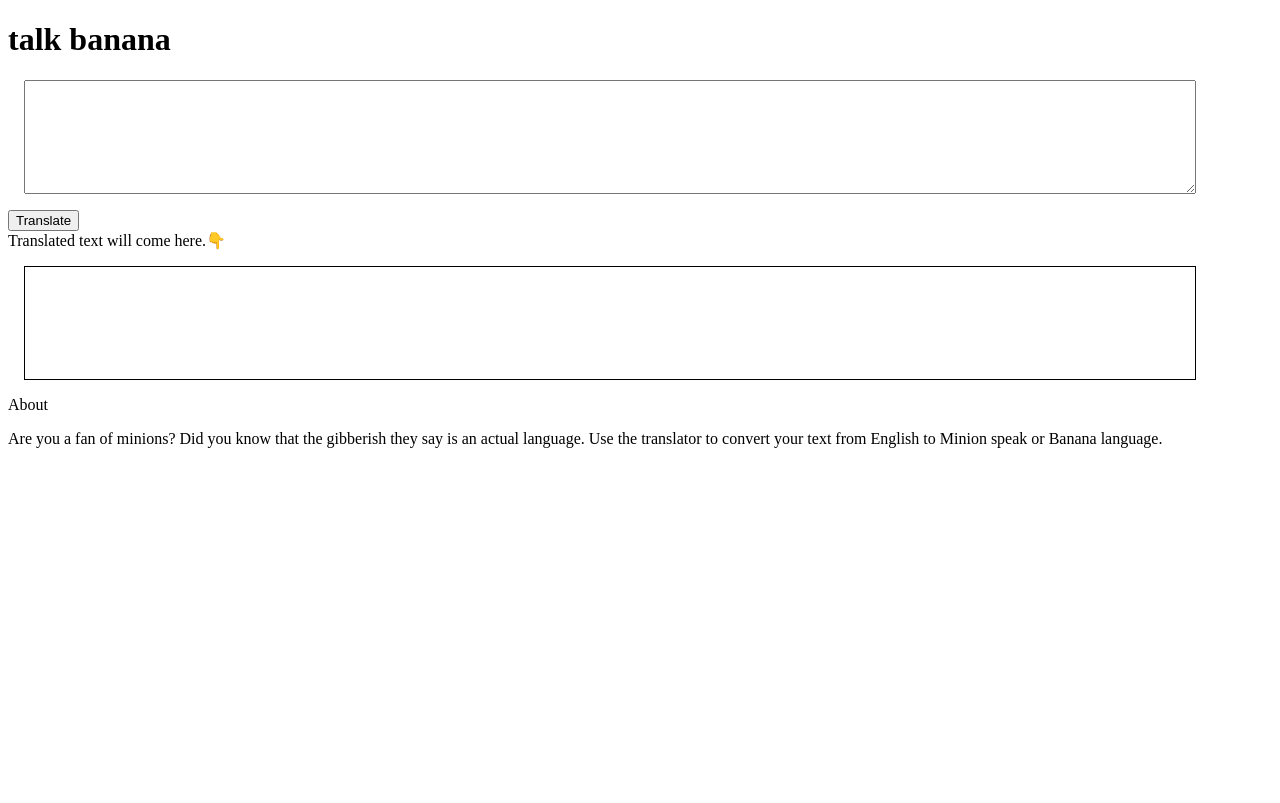
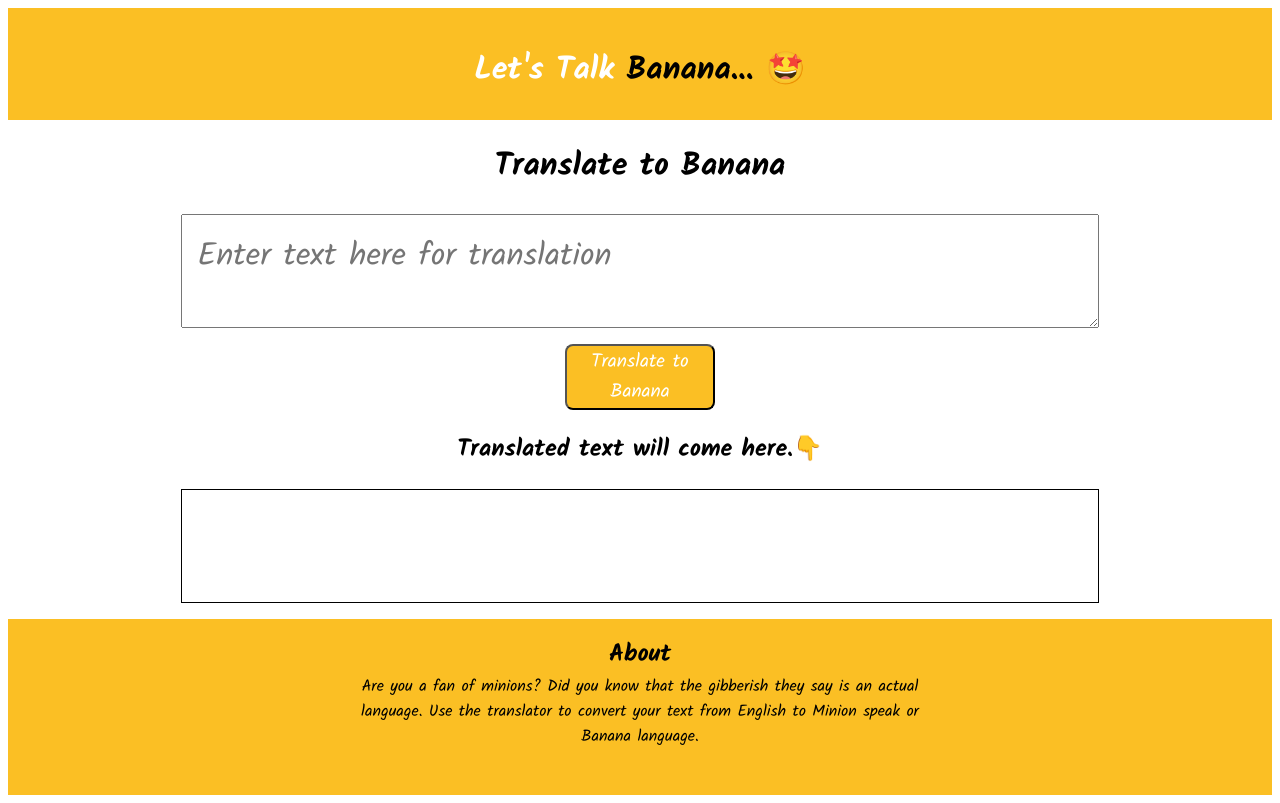
Before and after one commit to shwetamisar/neogCamp-banana-speak, a plain HTML site: page index.html in a window 1280 px wide. Drawn offline with Linux system fonts and the light colour scheme.

Commit message:
update : updated css file

```diff
--- a/app.js
+++ b/app.js
@@ -1,9 +1,33 @@
-var btnTranslate = document.querySelector("#btn-translate");
-var txtInput = document.querySelector("#txt-input");
-var outputDiv = document.querySelector("#output");
+//button click
+var btnTranslate=document.querySelector("#btn-translate");
+//take input from text area
+var textareaInput=document.querySelector(".textarea-input");
+//show op
+var outputArea=document.querySelector(".output-area");
 
+//var serverURL="https://lessonfourapi.tanaypratap.repl.co/translate/yoda.json"
 
-function clickHandler() {
-    outputDiv.innerText = "kjhdghbisfhcvsdhgv"+ txtInput.value;
+var serverURL="https://api.funtranslations.com/translate/minion.json"
+function getTranslationURL(textareaInput)
+{
+    return serverURL+"?"+"text="+textareaInput;
 }
-btnTranslate.addEventListener("click", clickHandler)
+function errorHandler(error)
+{
+    console.log("error occured",error)
+    alert("Sever issue !! Try after sometime")
+}
+function clickEventHandler()
+{
+   //outputArea.innerText="gdhf"+textareaInput.value;
+   var inputText=textareaInput.value;
+   fetch(getTranslationURL(inputText))
+   .then(response => response.json())
+   .then(json =>{
+       var translatedText=json.contents.translated;
+       outputArea.innerText=translatedText;
+   })
+   .catch(errorHandler)
+
+};
+btnTranslate.addEventListener("click",clickEventHandler)
--- a/index.html
+++ b/index.html
@@ -2,42 +2,27 @@
 <html lang="en">
 <head>
     <meta charset="UTF-8">
-    <meta http-equiv="X-UA-Compatible" content="IE=edge">
+    <link rel="stylesheet" type="text/css" href="style.css">
     <meta name="viewport" content="width=device-width, initial-scale=1.0">
-    <title>banana speak</title>
-    <style>
-        textarea{
-          width: 90%;
-          height: 10vh;
-          display: block;
-          margin: 1rem;
-          padding: 1rem;
-        }
-        #output{
-            border: 1px solid black;
-            width: 90%;
-            height: 10vh;
-            margin: 1rem;
-            padding: 1rem;
-        }
+    <title>banana talk</title>
+</head>
 
-    </style>
 </head>
 <body>
-    <h1>talk banana</h1>
-    <textarea id="txt-input"
-     placeholder="Enter text here for translation">
-    </textarea>
-    <button id="btn-translate">Translate</button>
-
-    <div>Translated text will come here.👇</div>
-
-
-    <div id="output"></div>
-    <script src="app.js" text="text/javascript"></script>
-    <footer  class="footer ">
-        <div class="footer-header">About</div>
-        <p class="container-center">Are you a fan of minions? Did you know that the gibberish they say is an actual language. Use the translator to convert your text from English to Minion speak or Banana language.</p>
-    </footer>
+   <div class="nav-block">
+        <h1 class="hero-heading">Let's Talk <span class="emphasize-name"> Banana... 🤩</span></h1>
+   </div>
+<div class="align-element">
+    <h1> Translate to Banana</h1>
+    <textarea placeholder ="Enter text here for translation"class="textarea-input"></textarea>
+    <button id="btn-translate">Translate to Banana</button>
+    <h2>Translated text will come here.👇</h2>
+    <div class="output-area"></div>
+    <script src="./app.js" type="text/javascript"></script>
+</div>
+<footer  class="footer ">
+    <div class="footer-header">About</div>
+    <p class="container-center">Are you a fan of minions? Did you know that the gibberish they say is an actual language. Use the translator to convert your text from English to Minion speak or Banana language.</p>
+</footer>
 </body>
 </html>
--- /dev/null
+++ b/style.css
@@ -0,0 +1,99 @@
+@import url('https://fonts.googleapis.com/css2?family=Kalam:wght@400;700&display=swap');
+:root{
+    --primary-color:#fbbf24;
+    --grey-color:#6B7280;
+}
+body{
+   /* font-family: 'Caveat', cursive;*/
+    font-family: 'Kalam', cursive;
+}
+
+
+#btn-translate
+{
+    background-color :var(--primary-color);
+    border-radius:0.5rem;
+    color: white;
+    display: block;
+    max-width: 150px;
+    margin: 1rem 1rem 1rem 0rem;
+    margin:auto;
+    font-family: 'Kalam', cursive;
+    font-size:120%;
+}
+
+::-webkit-input-placeholder { /* Chrome/Opera/Safari */
+    font-size:200%;
+  }
+
+.textarea-input
+{
+    display:block;
+    padding: 1rem 1rem;
+    margin-bottom: 1rem;
+    width:70%;
+    /*
+    max-width: 100%;
+   width:650px;*/
+    height:10vh;
+    margin-left: auto;
+    margin-right: auto;
+    font-family: 'Kalam', cursive;
+    font-size:100%;
+    resize: horizontal;
+
+}
+.output-area
+{
+    margin-top: 1rem;
+    display:block;
+    padding: 1rem 1rem;
+    width:70%;
+   /* width:650vw;*/
+    height:10vh;
+    border: 1px solid black;
+    margin-left: auto;
+    margin-right: auto;
+    font-size:200%;
+}
+.align-element
+{
+    text-align: center;
+}
+/*@header*/
+.nav-block
+{
+    display:block;
+    background-color: var(--primary-color);
+    height:10vh;
+    text-align:center;
+    padding:1rem 1rem;
+}
+
+ .hero-heading
+{
+    color:white;
+    text-align: center;
+
+}
+.emphasize-name{
+    color:black;
+}
+.footer{
+    display:block;
+    text-align: center;
+    background-color: var(--primary-color);
+    height:18vh;
+    padding:1rem 1rem;
+    margin-top: 1rem;
+}
+.container-center{
+    max-width: 600px;
+    /*margin auto takes element to center*/
+    margin:auto ;
+}
+.footer-header
+{
+    font-weight:bold;
+    font-size: x-large;
+}
```
